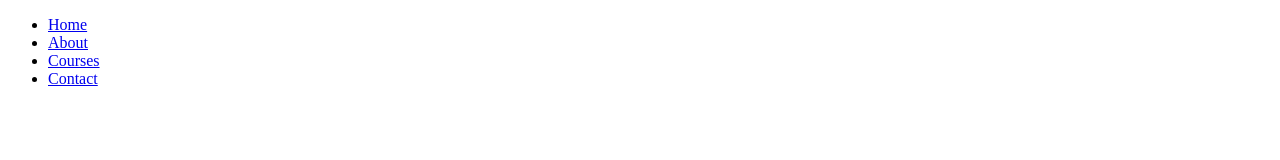
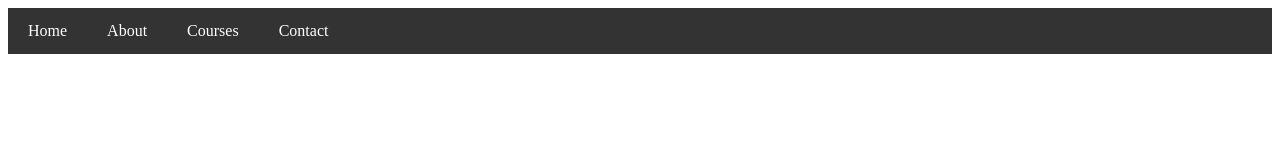
Before and after one commit to najeem-ali/WDW-0785, a plain HTML site: page Web Designing Workshop Assignment/Assignment 7/index.html in a window 1280 px wide. Drawn offline with Linux system fonts and the light colour scheme.

Commit message:
Assignment 7 - Styled horizontal navigation menu, completed

```diff
--- a/Web Designing Workshop Assignment/Assignment 7/index.html
+++ b/Web Designing Workshop Assignment/Assignment 7/index.html
@@ -3,6 +3,27 @@
 <head>
     <meta charset="UTF-8">
     <title>Assignment 7</title>
+    <style>
+        ul {
+            list-style-type: none;
+            margin: 0;
+            padding: 0;
+            background-color: #333;
+            overflow: hidden;
+        }
+        li {
+            float: left;
+        }
+        li a {
+            display: block;
+            color: white;
+            text-decoration: none;
+            padding: 14px 20px;
+        }
+        li a:hover {
+            background-color: #111;
+        }
+    </style>
 </head>
 <body>
     <nav>
```
